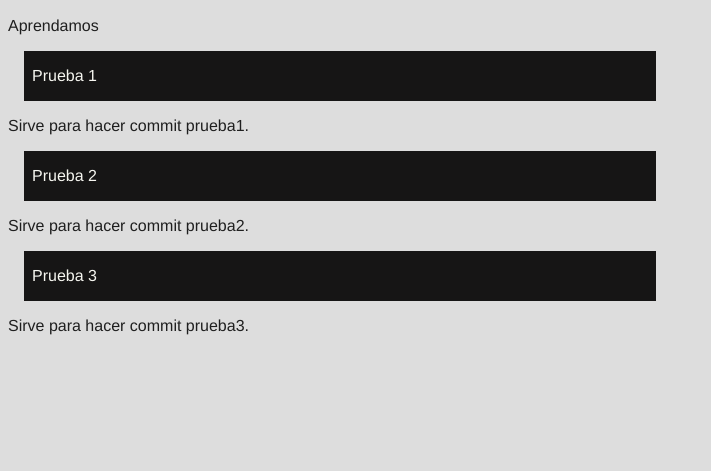
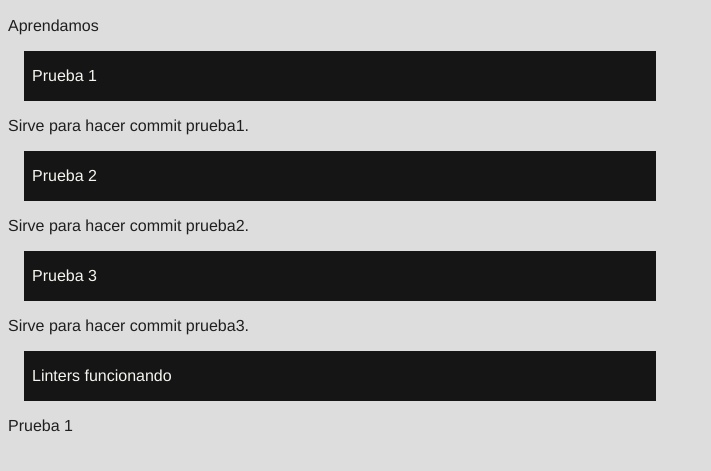
Before and after one commit to danyhoshi/proyectoI, a website: page index.html in a window 1280 px wide. Shown: the part 111-582 px from the top of the page, without its empty margins (0-711 px from the left). Drawn offline with Linux system fonts and the light colour scheme.

Commit message:
add Prueba1 Linters funcionando

```diff
--- a/index.html
+++ b/index.html
@@ -24,5 +24,10 @@
     </div>
     <p>Sirve para hacer commit prueba3.</p>
 
+    <div>
+        <p class="codigo">Linters funcionando</p>
+    </div>
+    <p>Prueba 1</p>
+
 </body>
 </html>
```
